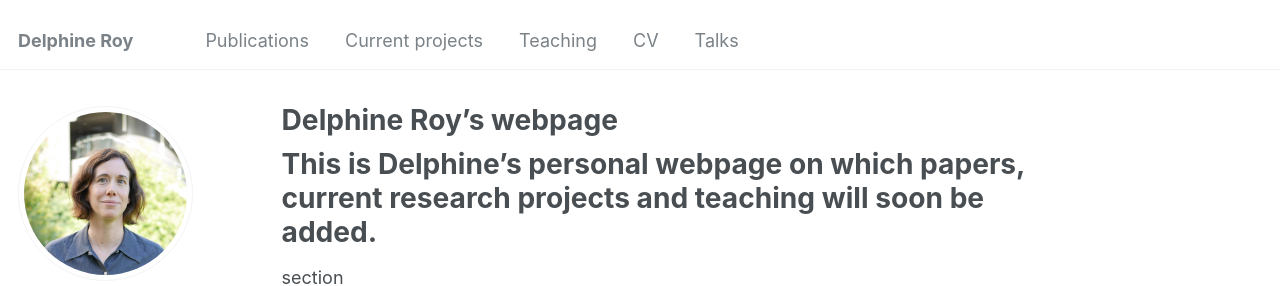
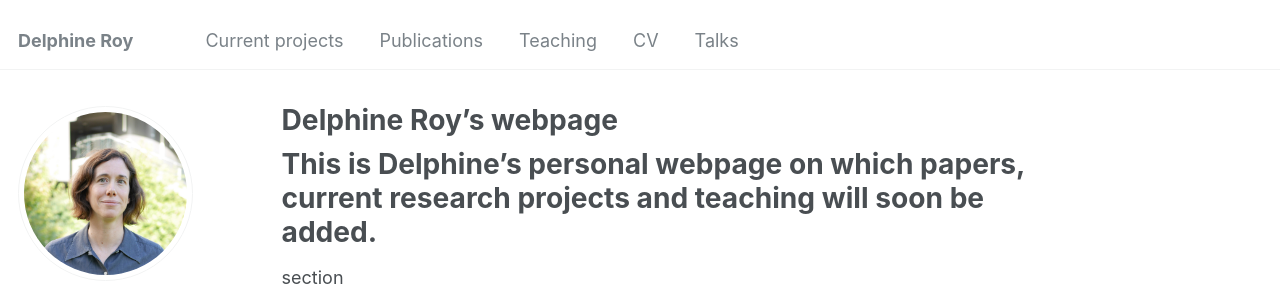
Before and after one commit to DelphineRoy/delphineroy.github.io, a Jekyll site: the page built from _pages/about.md, in a window 1280 px wide. Shown: the top 286 px of the page. Built offline with Jekyll 4.4.1, drawn with Linux system fonts in a browser that asks for light colours; some web fonts are replaced; part of the change alters nothing that is shown.

```diff
--- a/_data/navigation.yml
+++ b/_data/navigation.yml
@@ -5,11 +5,12 @@
 # prevent it from being included in the site.
 
 main:
-  - title: "Publications"
-    url: /publications/
 
   - title: "Current projects"
     url: /research/
+
+  - title: "Publications"
+    url: /papiers/
 
   - title: "Teaching"
     url: /teaching/
```
